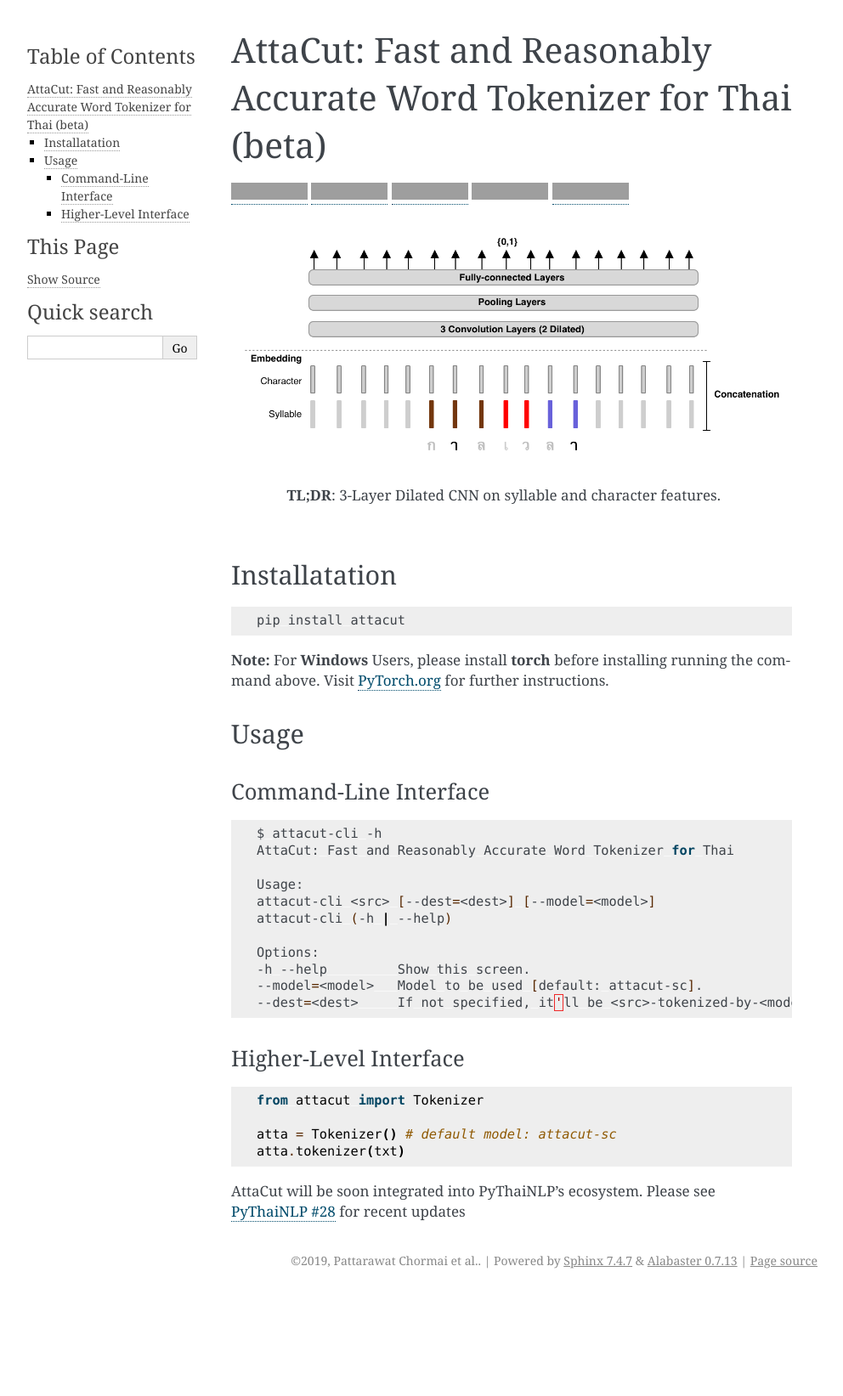
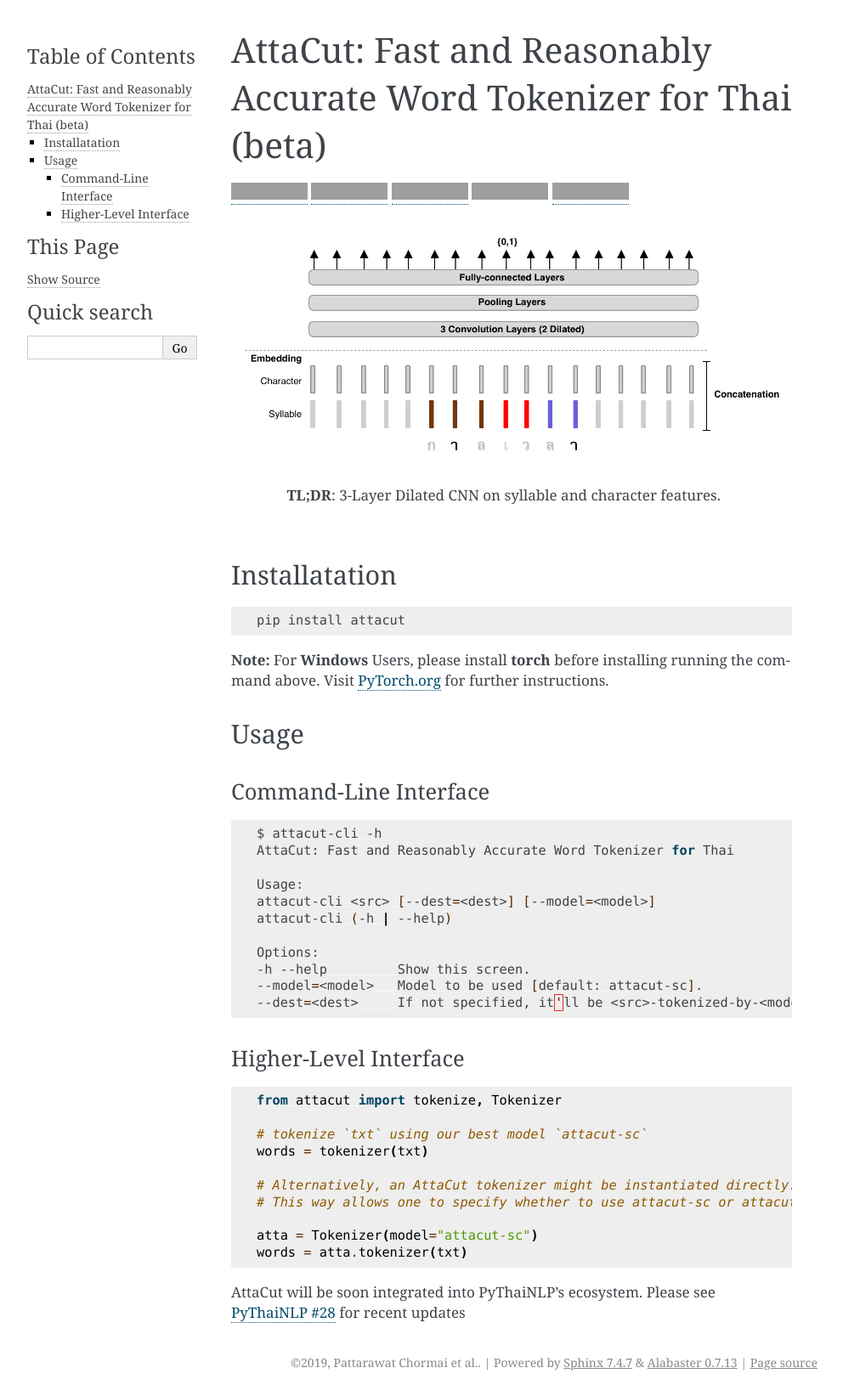
Before and after one commit to PyThaiNLP/attacut, a Sphinx documentation site: the page built from docs/index.rst, in a window 1280 px wide. Shown: the whole page at 85% size, without its empty margins (148-1140 px from the left). Built offline with Sphinx 7.4.7, drawn with Linux system fonts in a browser that asks for light colours; before the commit the page ends 1523 px from its top, so only the background shows below that; grey boxes are pictures that could not be loaded.

Commit message:
update document

```diff
--- a/docs/index.rst
+++ b/docs/index.rst
@@ -59,10 +59,16 @@
 
 .. code-block:: python
 
-    from attacut import Tokenizer
+    from attacut import tokenize, Tokenizer
 
-    atta = Tokenizer() # default model: attacut-sc
-    atta.tokenizer(txt)
+    # tokenize `txt` using our best model `attacut-sc`
+    words = tokenizer(txt)
+
+    # Alternatively, an AttaCut tokenizer might be instantiated directly.
+    # This way allows one to specify whether to use attacut-sc or attacut-c.
+
+    atta = Tokenizer(model="attacut-sc")
+    words = atta.tokenizer(txt)
 
 
 AttaCut will be soon integrated into PyThaiNLP's ecosystem. Please see `PyThaiNLP #28 <https://github.com/PyThaiNLP/pythainlp/issues/258>`_ for recent updates
```
